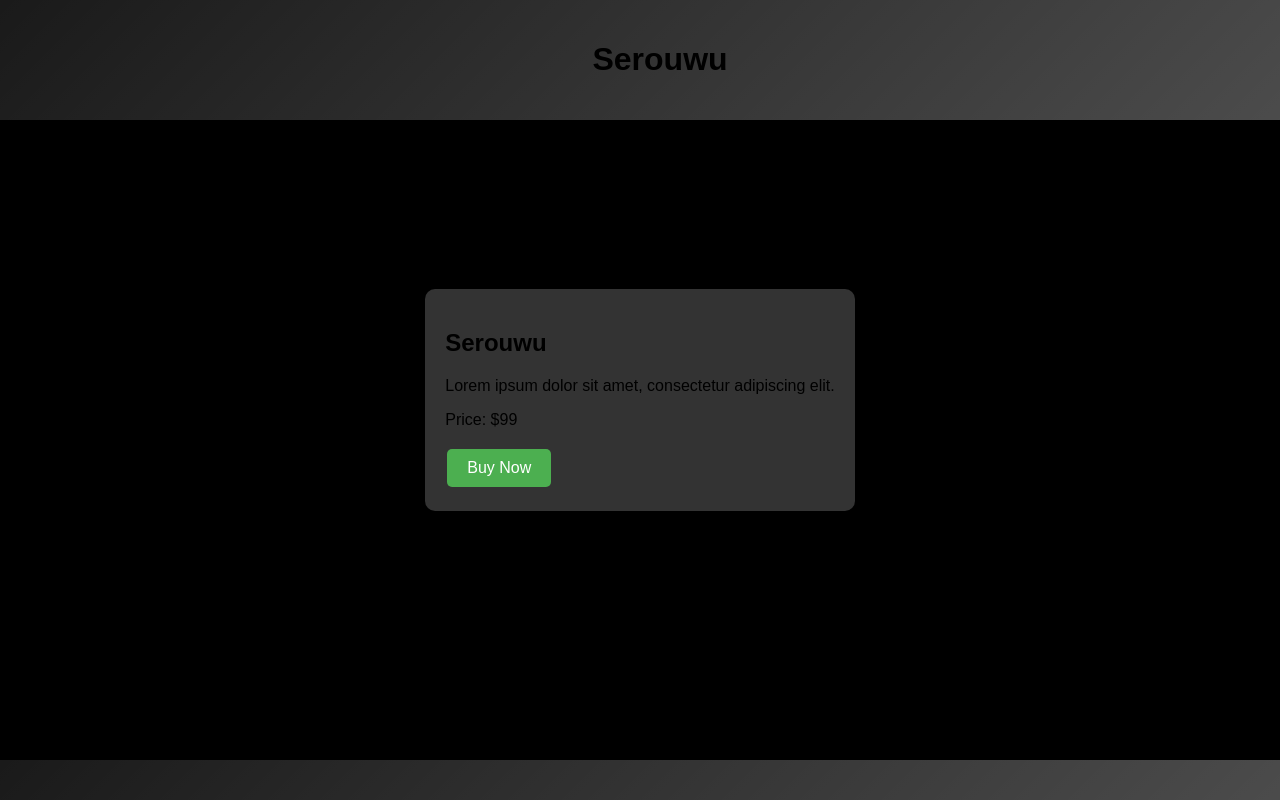
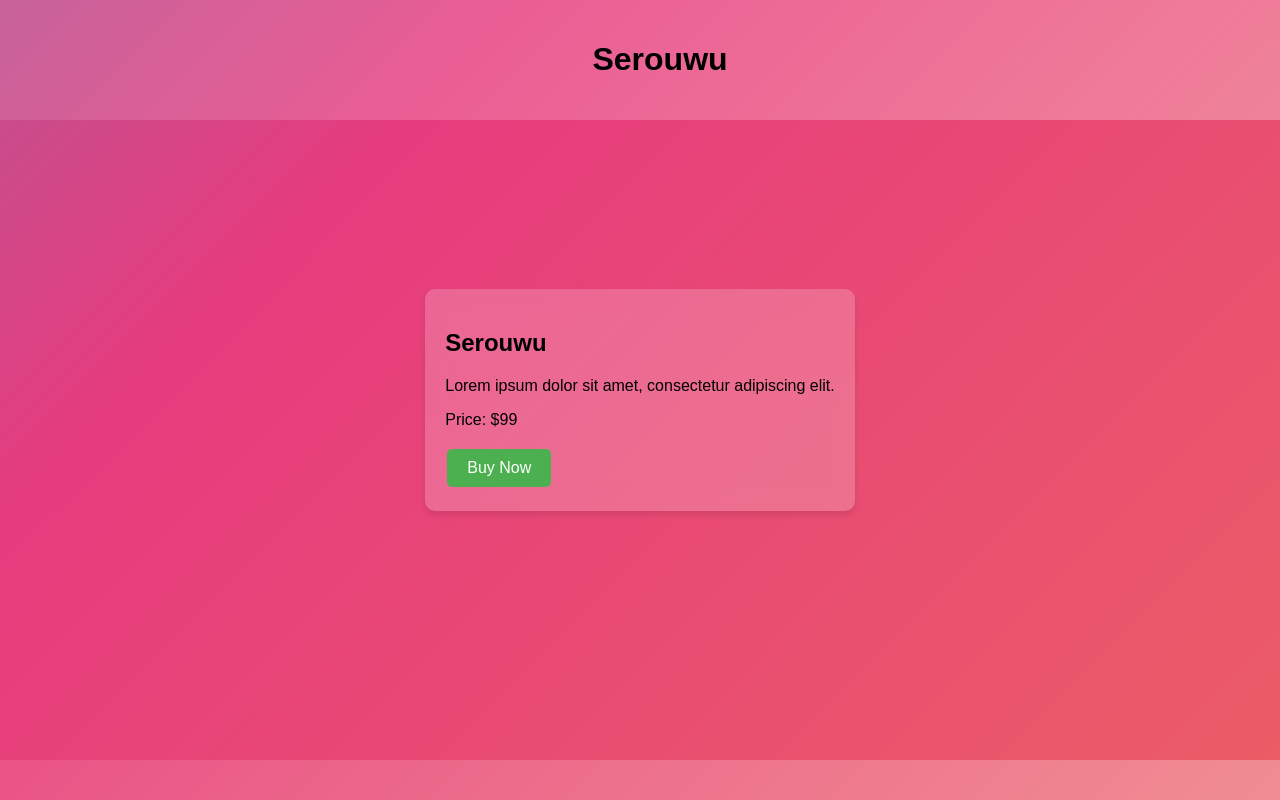
Before and after one commit to xFoxie/5679544853378, a PHP site: page / in a window 1280 px wide. Run offline with PHP 8.4, Linux system fonts and the light colour scheme.

Commit message:
Update styles.css

```diff
--- a/styles.css
+++ b/styles.css
@@ -4,6 +4,7 @@
     padding: 0;
     overflow: hidden;
     background-color: #000; /* Set background color to black */
+    height: 100%; /* Ensure body takes up full height */
 }
 
 header {
@@ -55,8 +56,10 @@
 }
 
 /* Moving Gradient Background */
-html {
-    height: 100%;
+body {
+    background: linear-gradient(-45deg, #EE7752, #E73C7E, #23A6D5, #23D5AB);
+    background-size: 400% 400%;
+    animation: gradientBG 15s ease infinite;
 }
 
 @keyframes gradientBG {
```
